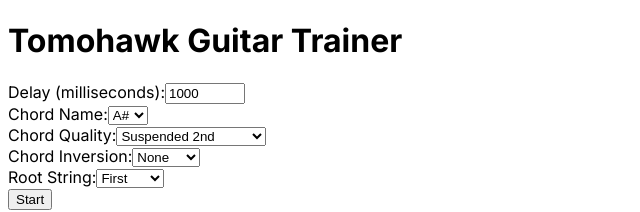
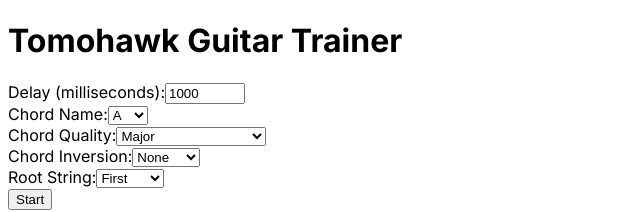
Before and after one commit to danursin/tomohawk-guitar-trainer, a Next.js app: page / in a window 1280 px wide. Shown: the top 212 px of the page, without its empty margins (0-640 px from the left). Built offline with nearby package versions, Linux system fonts and the light colour scheme.

Commit message:
fix the randomization

```diff
--- a/src/app/page.tsx
+++ b/src/app/page.tsx
@@ -12,15 +12,10 @@ import {
 } from "./services/OptionService";
 import { useCallback, useState } from "react";
 
-const getRandomItem = <T,>(array: ReadonlyArray<T>): T => {
-    const randomIndex = Math.floor(Math.random() * array.length);
-    return array[randomIndex];
-};
-
 export default function Home() {
     const [delay, setDelay] = useState<number>(1000);
-    const [chordName, setChordName] = useState<ChordName>(getRandomItem(chordNameOptions));
-    const [chordQuality, setChordQuality] = useState<ChordQuality>(getRandomItem(chordQualityOptions));
+    const [chordName, setChordName] = useState<ChordName>("A");
+    const [chordQuality, setChordQuality] = useState<ChordQuality>("Major");
     const [chordInversion, setChordInversion] = useState<ChordInversion>("None");
     const [rootString, setRootString] = useState<RootString>("First");
 
```
